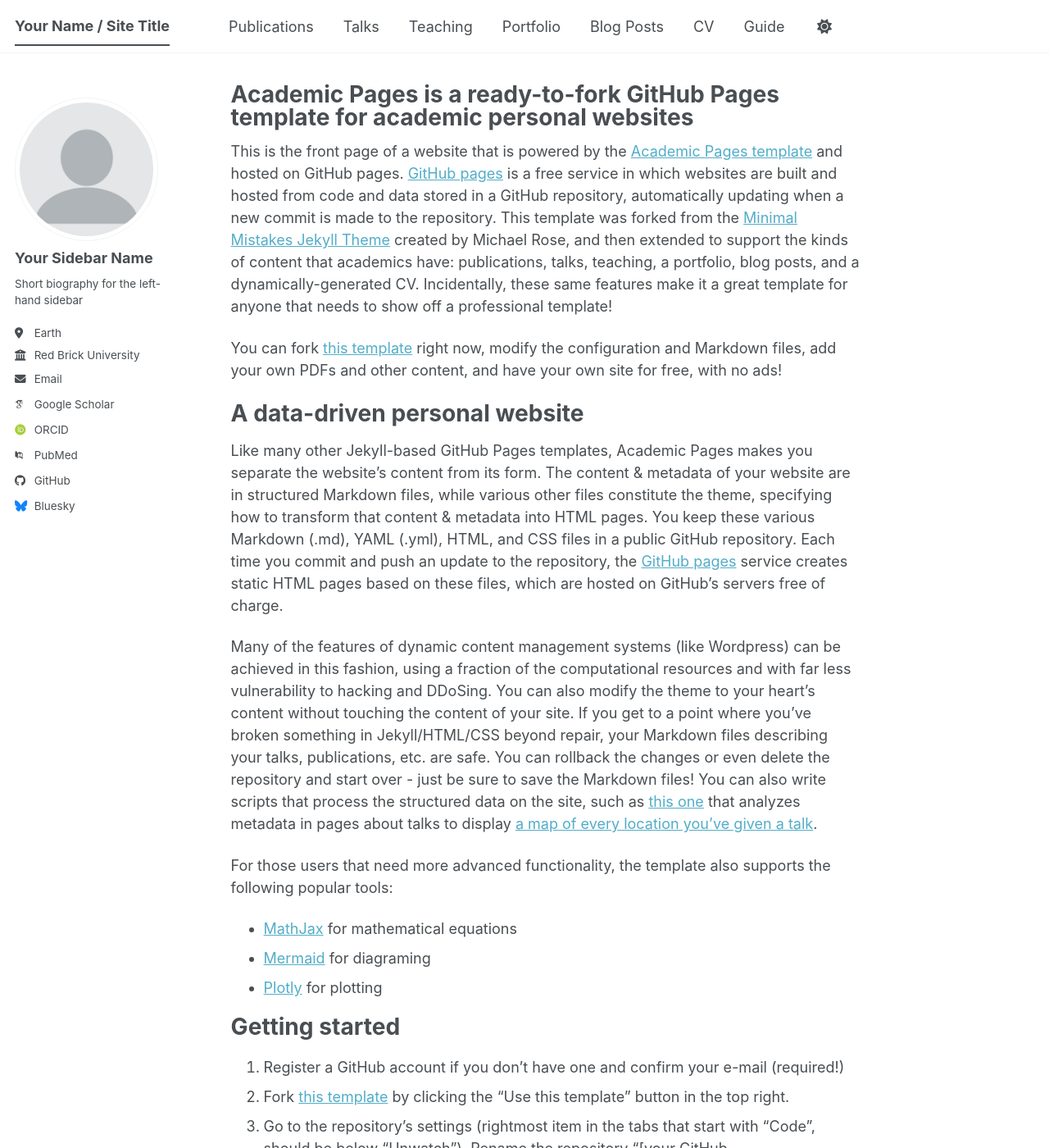
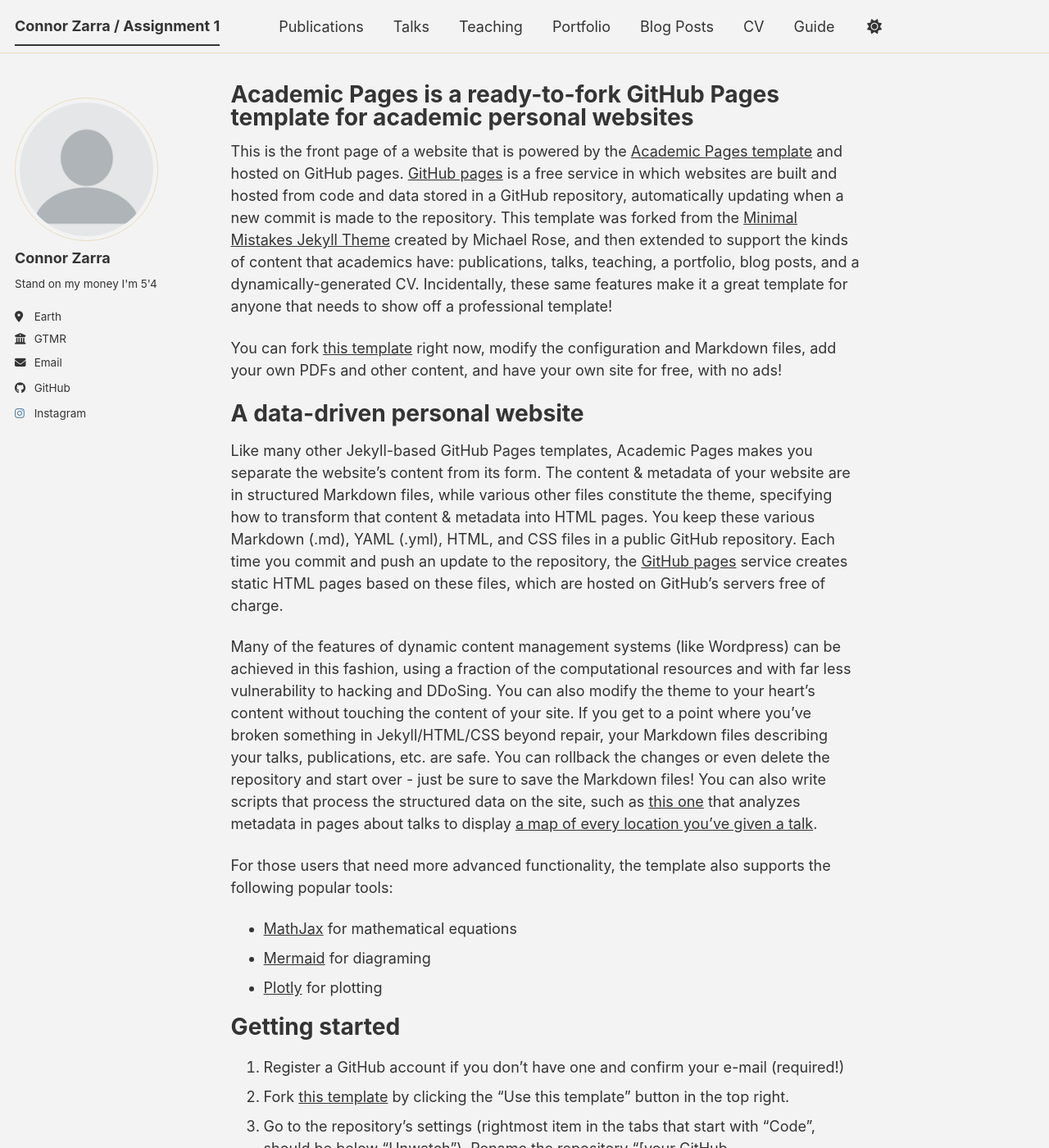
Before and after one commit to connorzarra/connorzarra.github.io, a Jekyll site: the page built from _pages/about.md, in a window 1280 px wide and 1400 px high. Shown: the whole window at 82% size. Built offline with Jekyll 4.4.1, drawn with Linux system fonts in a browser that asks for light colours; some web fonts are replaced; a script bundle is joined from its source files by our own code; library files that are not in the unit come from our copies; some of the changed text lies outside the part shown.

Commit message:
updated config file

```diff
--- a/_config.yml
+++ b/_config.yml
@@ -8,15 +8,15 @@
 
 # Basic Site Settings
 locale                   : "en-US"
-site_theme               : "default" # The available themes options are "default", "air", "sunrise", "mint", "dirt" and "contrast"
-title                    : "Your Name / Site Title"
+site_theme               : "dirt" # The available themes options are "default", "air", "sunrise", "mint", "dirt" and "contrast"
+title                    : "Connor Zarra / Assignment 1"
 title_separator          : "-"
-name                     : &name "Your Name"
-description              : &description "Your Name's academic portfolio"   # Update this with a general description of your site, this is the default if not overridden by a page
-url                      : https://academicpages.github.io # The base hostname & protocol for your site e.g. "https://[your GitHub username].github.io",
+name                     : &name "Connor Zarra"
+description              : &description "Connor Zarra's academic portfolio"   # Update this with a general description of your site, this is the default if not overridden by a page
+url                      : https://connorzarra.github.io # The base hostname & protocol for your site e.g. "https://[your GitHub username].github.io",
                                                            # or if you already have some other page hosted on Github then use "https://[your GitHub username].github.io/[Your Repo Name]"
 baseurl                  : "" # the subpath of your site, e.g. "/blog"
-repository               : "academicpages/academicpages.github.io"
+repository               : "/connorzarra.github.io"
 
 # Site Author - The following control what appear as part of the author content on the side bar.
 #               If a field is blank the icon and link will not appear, otherwise it will be shown.
@@ -24,24 +24,24 @@ repository               : "academicpages/academicpages.github.io"
 author:
   # Biographic information
   avatar           : "profile.png"
-  name             : "Your Sidebar Name"
+  name             : "Connor Zarra"
   pronouns         : # example: "she/her"
-  bio              : "Short biography for the left-hand sidebar"
+  bio              : "Stand on my money I'm 5'4"
   location         : "Earth"
-  employer         : "Red Brick University"
+  employer         : "GTMR"
   uri              : # URL
-  email            : "none@example.org"
+  email            : "connorzarra@vt.edu"
 
   # Academic websites
   academia         : # URL
   arxiv            : # URL - Update with the correct link to your profile
-  googlescholar    : "https://scholar.google.com/citations?user=PS_CX0AAAAAJ"
+  googlescholar    : #"https://scholar.google.com/citations?user=PS_CX0AAAAAJ"
   inspire-hep      : # URL
   impactstory      : # URL
-  orcid            : "https://orcid.org/yourorcidurl"
+  orcid            : #"https://orcid.org/yourorcidurl"
   semantic         : # URL
   ssrn             : # URL
-  pubmed           : "https://www.ncbi.nlm.nih.gov/pubmed/?term=john+snow"
+  pubmed           : #"https://www.ncbi.nlm.nih.gov/pubmed/?term=john+snow"
   researchgate     : # URL
   scopus           : # URL
   zotero           : # URL
@@ -57,14 +57,14 @@ author:
 
   # Social media
   artstation       : # Username
-  bluesky          : "bsky.app" # Replace this with you Bluesky username
+  bluesky          : #"bsky.app" # Replace this with you Bluesky username
   facebook         : # Username
   flickr           : # Username
   foursquare       : # Username
   goodreads        : # Username
   google_plus      : # Username
   keybase          : # Username
-  instagram        : # Username
+  instagram        : "@connorzarra"
   lastfm           : # Username
   linkedin         : # Username
   mastodon         : # URL
```
